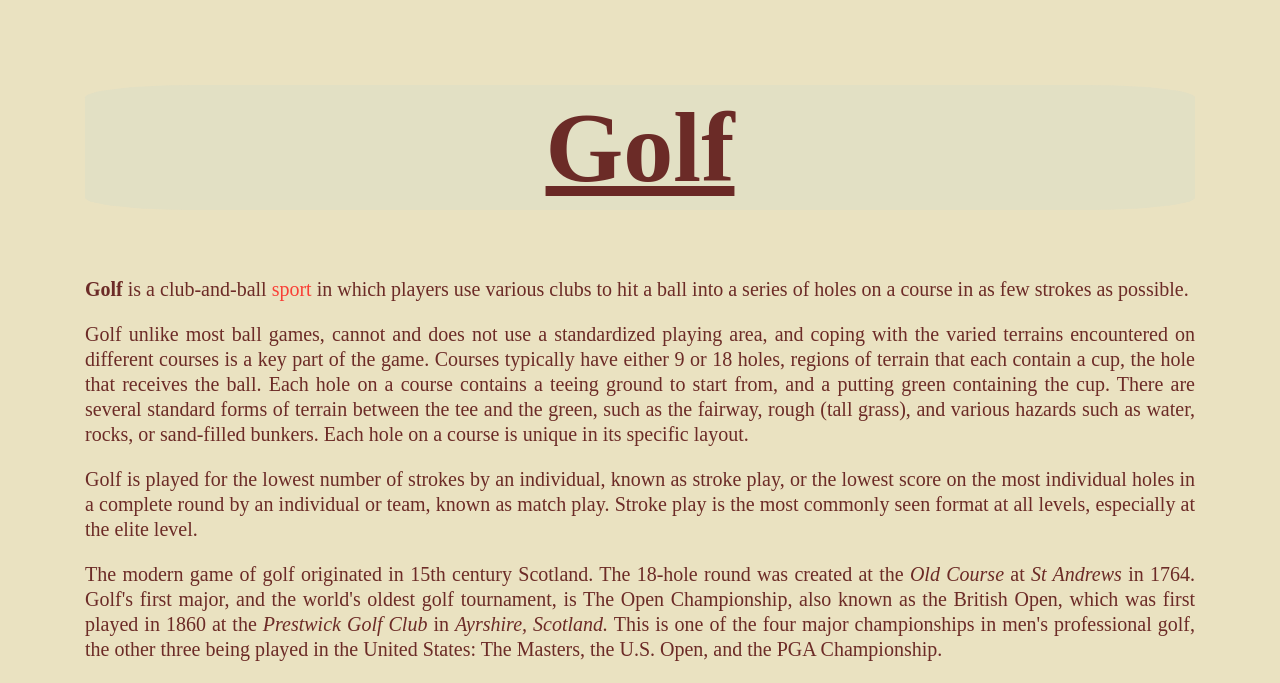
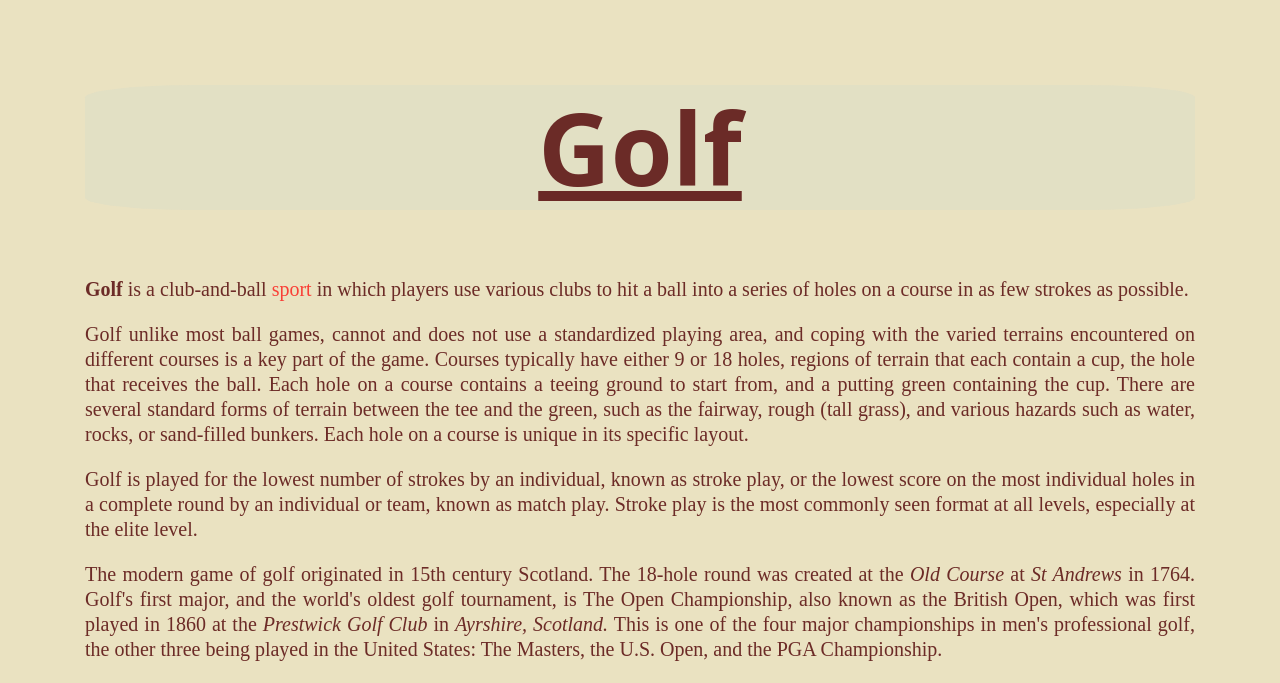
Before and after one commit to jdvgsa/cpnt260-a2-testdummy, a plain HTML site: page index.html in a window 1280 px wide. Shown: the top 683 px of the page. Drawn offline with Linux system fonts and the light colour scheme.

Commit message:
revert changes

```diff
--- a/main.css
+++ b/main.css
@@ -20,8 +20,8 @@ main {
 
 /*heading*/
 h1, h2 {
-  font-size: 500%;
-  font-family: system-ui, -apple-system, BlinkMacSystemFont, 'Segoe UI', Roboto, Oxygen, Ubuntu, Cantarell, 'Open Sans', 'Helvetica Neue', sans-serif, Helvetica, sans-serif 'Courier New', Courier, monospace;
+  font-size: 100px;
+  font-family: system-ui, -apple-system, BlinkMacSystemFont, 'Segoe UI', Roboto, Oxygen, Ubuntu, Cantarell, 'Open Sans', 'Helvetica Neue', sans-serif;
   font-weight: bold;
   text-align: center;
 
```
